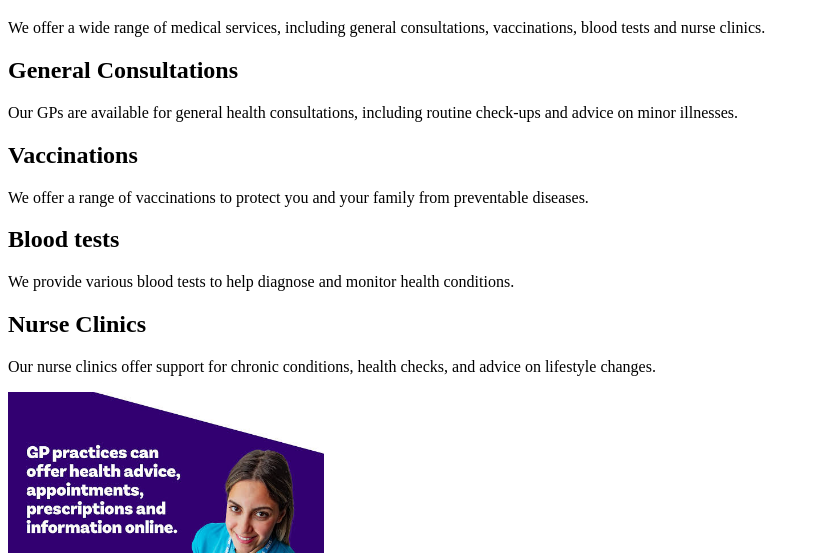
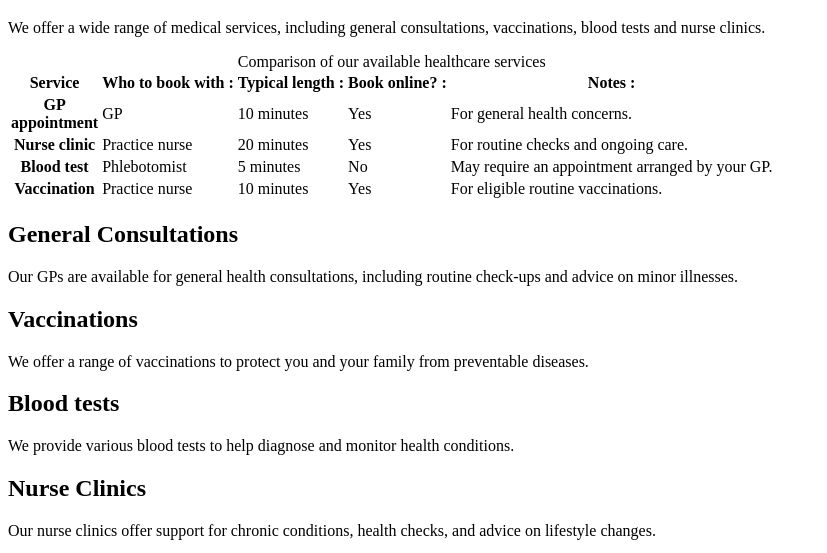
Before and after one commit to DaisyTercjak/medbook, a plain HTML site: page services.html in a window 1280 px wide. Shown: the part 201-754 px from the top of the page, without its empty margins (0-827 px from the left). Drawn offline with Linux system fonts and the light colour scheme.

Commit message:
Adding booking form, service table and picture of map

```diff
--- a/services.html
+++ b/services.html
@@ -25,6 +25,55 @@
 
                 <h1>Our Services</h1>
                 <p>We offer a wide range of medical services, including general consultations, vaccinations, blood tests and nurse clinics.</p>
+
+<table>
+    <caption>Comparison of our available healthcare services</caption>
+
+    <thead>
+        <tr>
+            <th scope="col">Service</th>
+            <th scope="col">Who to book with  :</th>
+            <th scope="col">Typical length  :</th>
+            <th scope="col">Book online?  :</th>
+            <th scope="col">Notes  :</th>
+        </tr>
+    </thead>
+
+    <tbody>
+        <tr>
+            <th scope="row">GP <br> appointment</th>
+            <td>GP</td>
+            <td>10 minutes</td>
+            <td>Yes</td>
+            <td>For general health concerns.</td>
+        </tr>
+
+        <tr>
+            <th scope="row">Nurse clinic</th>
+            <td>Practice nurse</td>
+            <td>20 minutes</td>
+            <td>Yes</td>
+            <td>For routine checks and ongoing care.</td>
+        </tr>
+
+        <tr>
+            <th scope="row">Blood test</th>
+            <td>Phlebotomist</td>
+            <td>5 minutes</td>
+            <td>No</td>
+            <td>May require an appointment arranged by your GP.</td>
+        </tr>
+
+        <tr>
+            <th scope="row">Vaccination</th>
+            <td>Practice nurse</td>
+            <td>10 minutes</td>
+            <td>Yes</td>
+            <td>For eligible routine vaccinations.</td>
+        </tr>
+    </tbody>
+</table>
+
                 <section>
                     <h2>General Consultations</h2>
                     <p>Our GPs are available for general health consultations, including routine check-ups and advice on minor illnesses.</p>
@@ -46,6 +95,8 @@
 
             <img src="assets/css/js/img/medbookgp.jpg" alt="GP Image" style="width:25%;height:auto;">
 
+
+
         <footer>
             <p>Northfield Surgery, 14 Northfield Road, Plymouth PL4 0AB</p>
     <p>Telephone: <a href="tel:01752000000">01752 000000</a></p>
```
Also changed, not shown: book.html (+3 -0 lines), index.html (+3 -1 lines), register.html (+24 -17 lines), assets/css/js/img/map.png (added).
